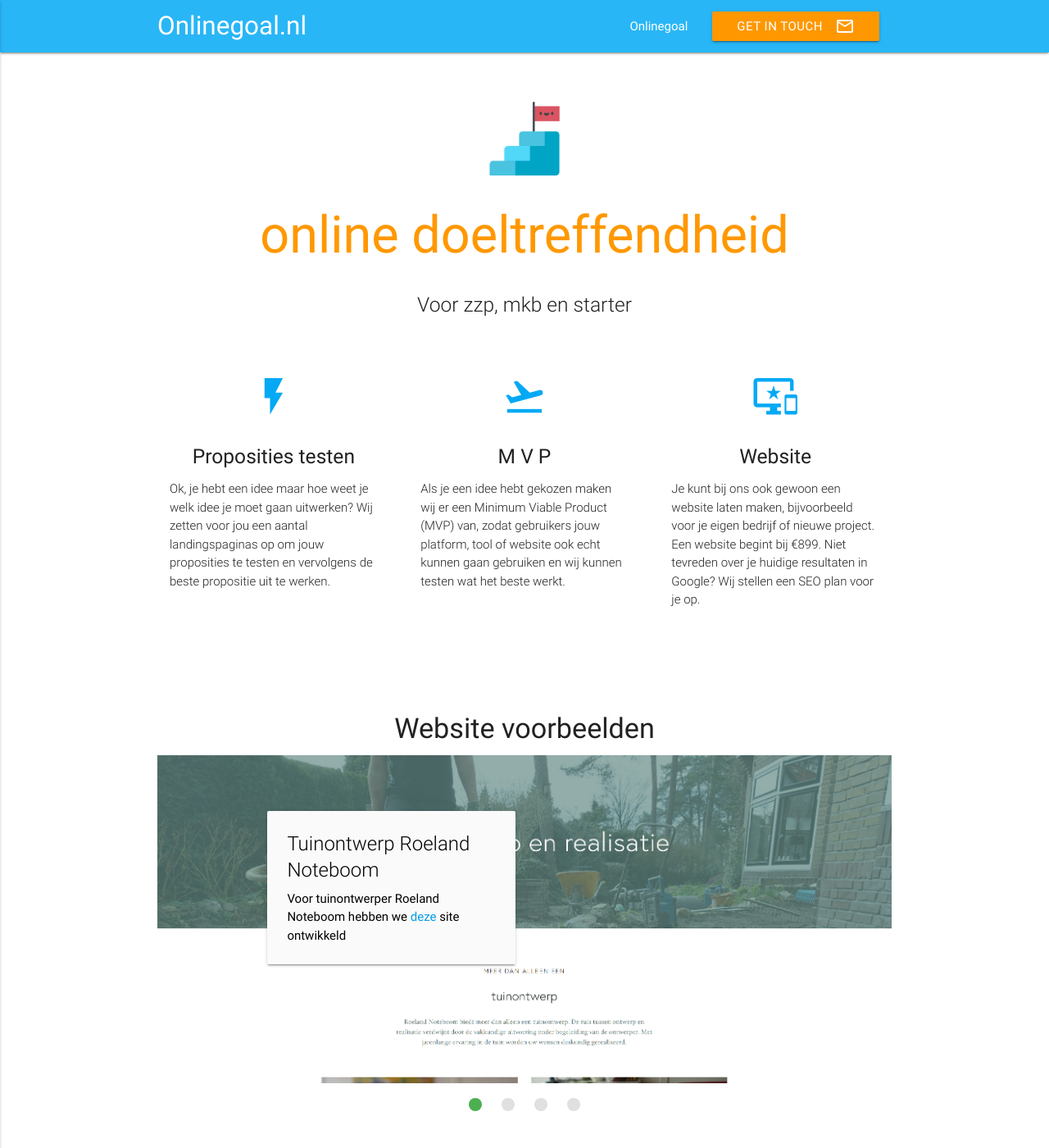
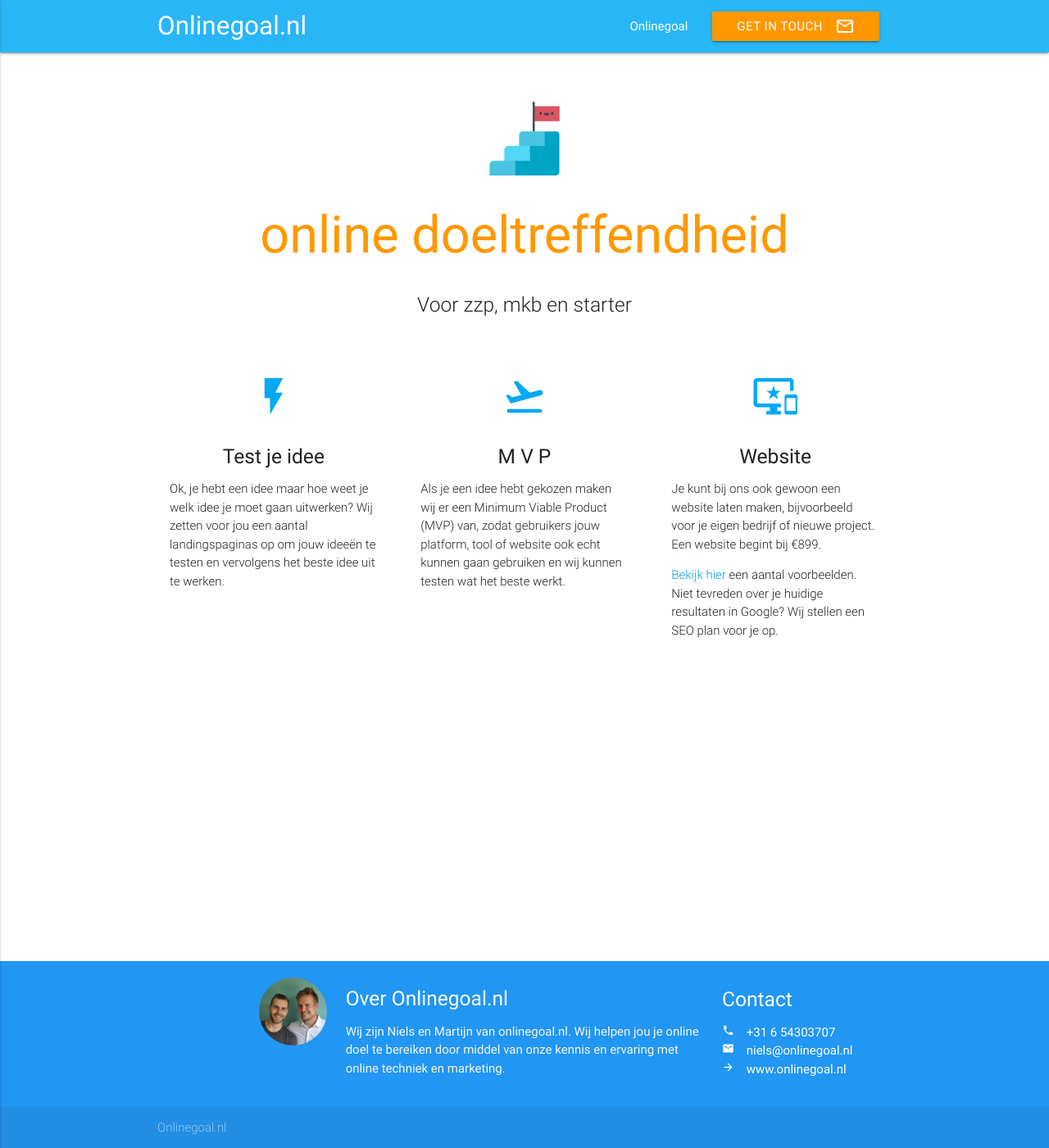
Before and after one commit to martijnvdbrug/onlinegoal.nl, a Jekyll site: the page built from index.md, in a window 1280 px wide and 1400 px high. Shown: the whole window at 82% size. Built offline with Jekyll 4.4.1, drawn with Linux system fonts in a browser that asks for light colours.

Commit message:
Propositie -> Test je idee. Moved website examples to a seperate page

```diff
--- a/_config.yml
+++ b/_config.yml
@@ -10,7 +10,13 @@
   card: summary
 logo: /assets/website-laten-maken-logo.png
 
-
+defaults:
+  -
+    scope:
+      path: "" # an empty string here means all files in the project
+      type: "pages" # previously `post` in Jekyll 2.2.
+    values:
+      image: /assets/website-laten-maken-logo.png
 
 
 exclude: ['CODE_OF_CONDUCT.md', '.idea']
--- a/_layouts/home.html
+++ b/_layouts/home.html
@@ -49,11 +49,11 @@
       <div class="col s12 m4">
         <div class="icon-block">
           <h2 class="center light-blue-text"><i class="material-icons">flash_on</i></h2>
-          <h5 class="center">Proposities testen</h5>
+          <h5 class="center">Test je idee</h5>
 
           <p class="light">Ok, je hebt een idee maar hoe weet je welk idee je moet gaan uitwerken? Wij zetten voor jou
-            een aantal landingspaginas op om jouw proposities te testen
-            en vervolgens de beste propositie uit te werken.</p>
+            een aantal landingspaginas op om jouw ideeën te testen
+            en vervolgens het beste idee uit te werken.</p>
 
 
         </div>
@@ -78,8 +78,12 @@
           <h5 class="center">Website</h5>
 
           <p class="light">Je kunt bij ons ook gewoon een website laten maken, bijvoorbeeld voor je eigen bedrijf of
-            nieuwe project. Een website begint bij €899. Niet tevreden over je huidige resultaten in Google? Wij stellen
-            een SEO plan voor je op.</p>
+            nieuwe project. Een website begint bij €899.</p>
+          <p class="light"><a href="/website-voorbeelden"> Bekijk hier </a> een aantal voorbeelden. Niet tevreden over
+            je huidige
+            resultaten in Google? Wij stellen
+            een SEO plan voor je op.
+          </p>
 
 
         </div>
@@ -88,40 +92,6 @@
 
   </div>
 
-</div>
-
-<!-- Website example slider -->
-<div class="container">
-  <div class="section">
-
-    <br>
-    <br>
-
-    <h4 class="center-align">Website voorbeelden</h4>
-
-    <div class="slider">
-      <ul class="slides">
-        {% for example in site.data.website_examples %}
-        <li>
-          <img src="{{ example.img }}"> <!-- random image -->
-          <div class="caption left-align">
-            <div class="row">
-              <div class="col s12 m6">
-                <div class="card grey lighten-5">
-                  <div class="card-content">
-                    <span class="card-title black-text"> {{ example.title }} </span>
-                    <p class="black-text"> {{ example.text }} </p>
-                  </div>
-                </div>
-              </div>
-            </div>
-          </div>
-        </li>
-        {% endfor %}
-
-      </ul>
-
-    </div>
 </div>
 
 <!-- Latest posts
@@ -146,8 +116,3 @@
     </section>
   </div>
 </div>-->
-  <br>
-  <br>
-
-
-</div>
```
Also changed, not shown: _data/website_examples.yml (+4 -4 lines), _pages/website-voorbeelden.md (added, +37 -0 lines). Lines whose indentation alone changed are shown as unchanged.
